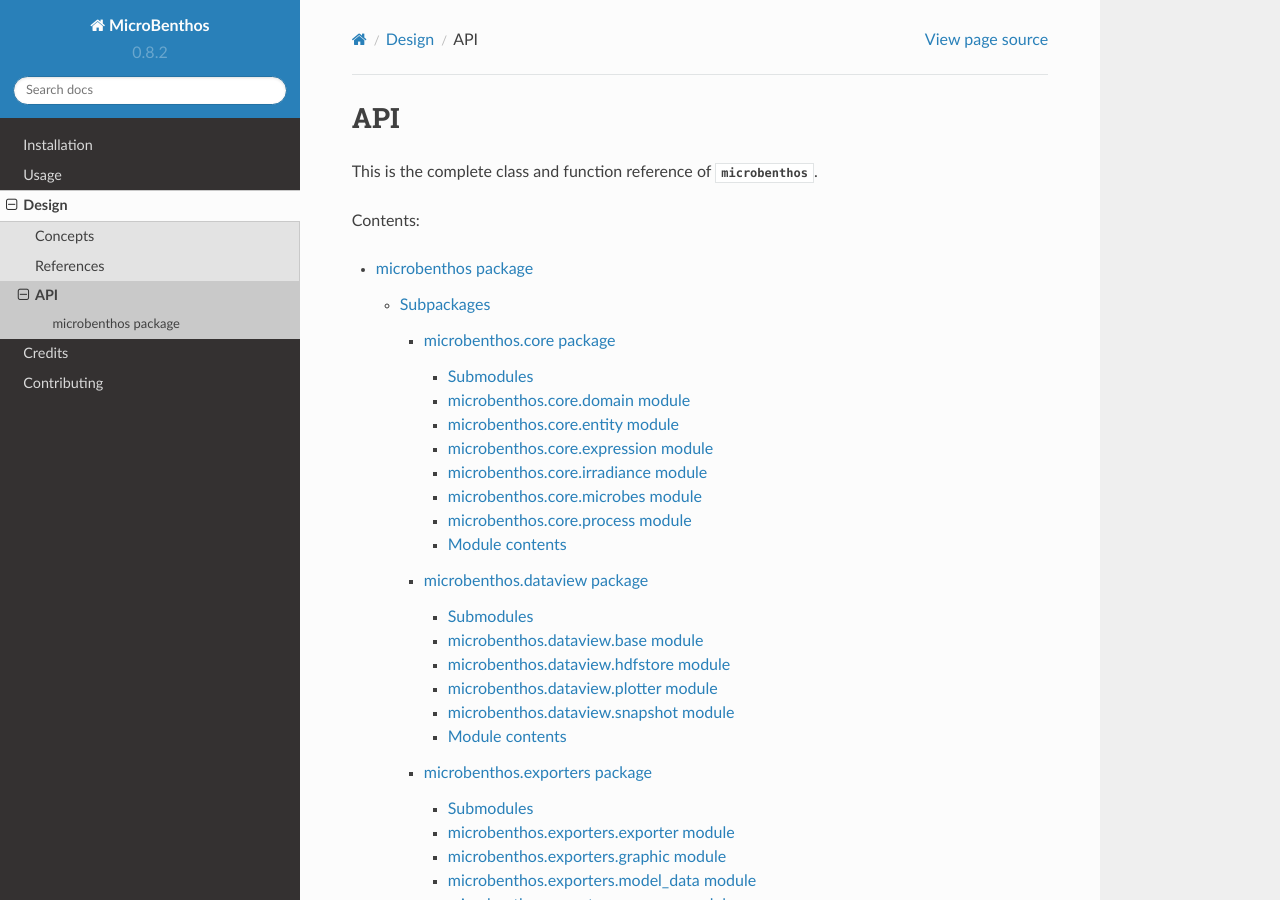
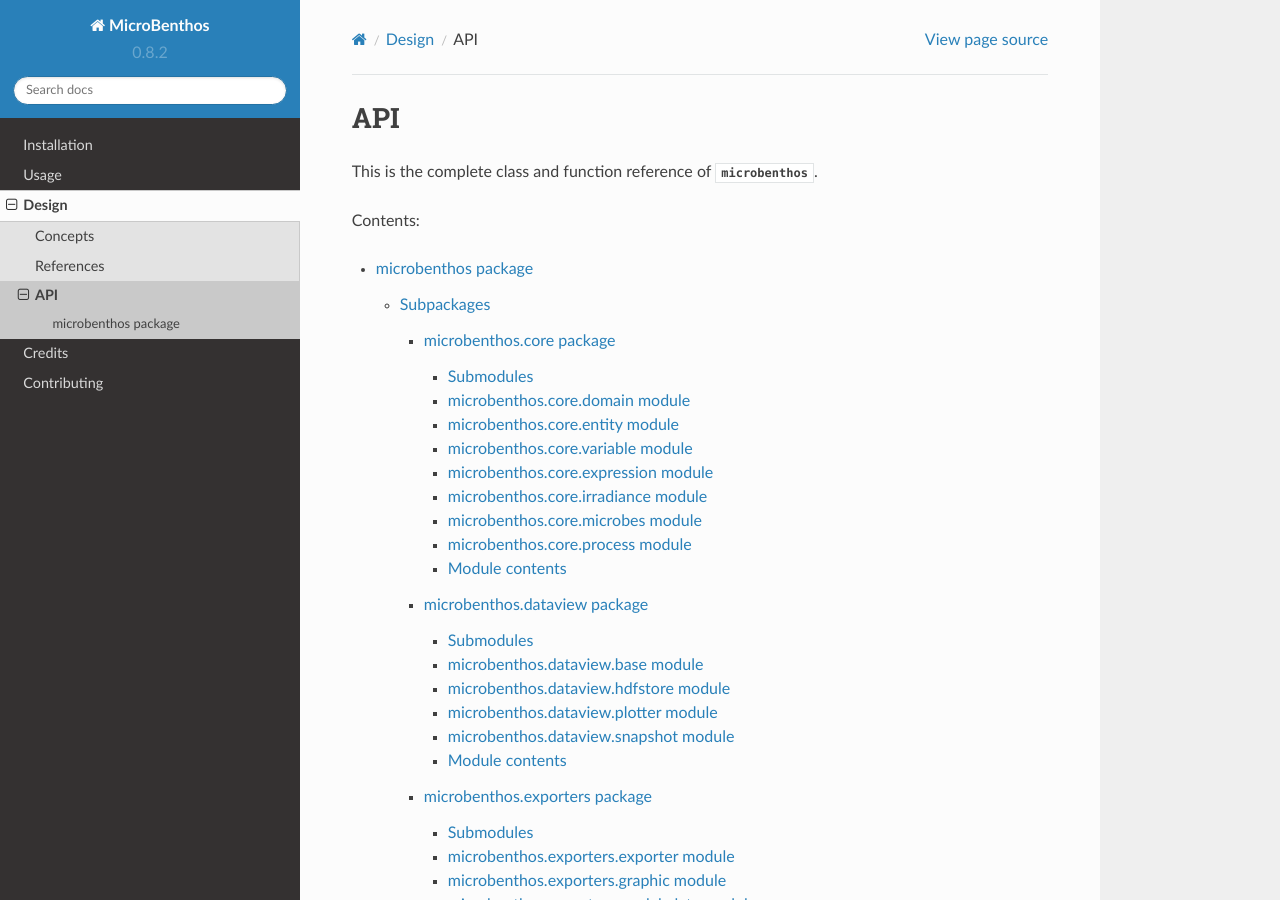
Before and after one commit to achennu/microbenthos, a Sphinx documentation site: the page built from docs/apimain.rst, in a window 1280 px wide and 900 px high. Built offline with Sphinx 7.4.7 and the Read the Docs theme 2.0.0, drawn with Linux system fonts in a browser that asks for light colours.

Commit message:
Updated API autodoc to include core.variable module

```diff
--- a/docs/api/microbenthos.core.rst
+++ b/docs/api/microbenthos.core.rst
@@ -16,6 +16,14 @@ microbenthos.core.entity module
 -------------------------------
 
 .. automodule:: microbenthos.core.entity
+    :members:
+    :undoc-members:
+    :show-inheritance:
+
+microbenthos.core.variable module
+----------------------------------
+
+.. automodule:: microbenthos.core.variable
     :members:
     :undoc-members:
     :show-inheritance:
```
